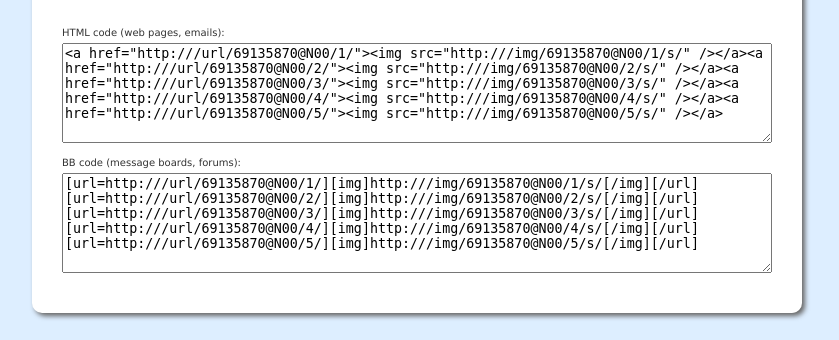
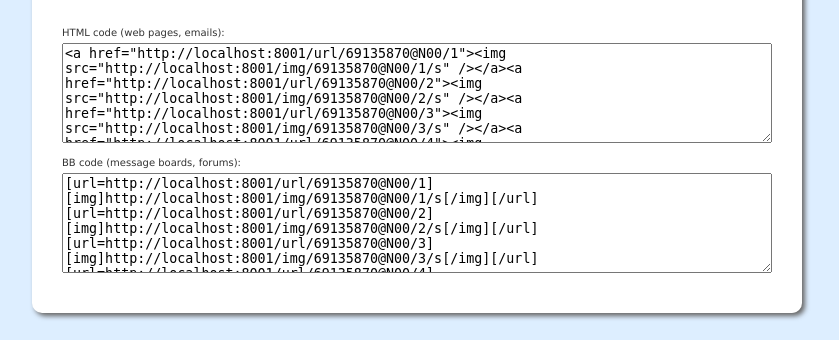
Before and after one commit to mendhak/flickrsignature, a Django app: template templates/index.html in a window 1280 px wide. Shown: the part 301-641 px from the top of the page, without its empty margins (223-1062 px from the left). Run offline with Django 3.2, Linux system fonts and the light colour scheme; the template is opened without the code that fills it, so the values that code supplies are empty; some libraries are stand-ins or nearby versions.

Commit message:
Further JS cleanup

```diff
--- a/templates/index.html
+++ b/templates/index.html
@@ -191,7 +191,10 @@
 
 				//Cleanup, replace //" and //[
 				htmlCode = htmlCode.replace(/\/\/"/g, '"');
+				htmlCode = htmlCode.replace(/\/"/g, '"');
 				bbCode = bbCode.replace(/\/\/\[/g, "[");
+				bbCode = bbCode.replace(/\/\[/g, "[");
+				bbCode = bbCode.replace(/\/\]/g, "]");
 
 				$('#htmlcode').val(htmlCode);
 				$('#bbcode').val(bbCode);
@@ -211,7 +214,7 @@
 				<p>Use this page to create a Flickr signature to use on forums, message boards, web pages and emails.  The photos will <strong>update automatically</strong> as you upload new photos or other photos become more popular.</p>
 
 				<p>My flickr photostream is at
-					<input type="text" id="username" value="http://www.flickr.com/photos/mendhak" />
+					<input type="text" id="username" value="http://www.flickr.com/photos/mendhak/" />
 				</p>
 					Get the
 					<input type="text" id="latest" maxlength="2" value="5" />
@@ -240,10 +243,10 @@
 				</div>
 				<br />
 				<p class="tiny">HTML code (web pages, emails):
-					<textarea id="htmlcode"><a href="http://{{ domain }}/url/69135870@N00/1/"><img src="http://{{ domain }}/img/69135870@N00/1/s/" /></a><a href="http://{{ domain }}/url/69135870@N00/2/"><img src="http://{{ domain }}/img/69135870@N00/2/s/" /></a><a href="http://{{ domain }}/url/69135870@N00/3/"><img src="http://{{ domain }}/img/69135870@N00/3/s/" /></a><a href="http://{{ domain }}/url/69135870@N00/4/"><img src="http://{{ domain }}/img/69135870@N00/4/s/" /></a><a href="http://{{ domain }}/url/69135870@N00/5/"><img src="http://{{ domain }}/img/69135870@N00/5/s/" /></a></textarea>
+					<textarea id="htmlcode"><a href="http://localhost:8001/url/69135870@N00/1"><img src="http://localhost:8001/img/69135870@N00/1/s" /></a><a href="http://localhost:8001/url/69135870@N00/2"><img src="http://localhost:8001/img/69135870@N00/2/s" /></a><a href="http://localhost:8001/url/69135870@N00/3"><img src="http://localhost:8001/img/69135870@N00/3/s" /></a><a href="http://localhost:8001/url/69135870@N00/4"><img src="http://localhost:8001/img/69135870@N00/4/s" /></a><a href="http://localhost:8001/url/69135870@N00/5"><img src="http://localhost:8001/img/69135870@N00/5/s" /></a></textarea>
 				</p>
 				<p class="tiny">BB code (message boards, forums):
-					<textarea id="bbcode">[url=http://{{ domain }}/url/69135870@N00/1/][img]http://{{ domain }}/img/69135870@N00/1/s/[/img][/url][url=http://{{ domain }}/url/69135870@N00/2/][img]http://{{ domain }}/img/69135870@N00/2/s/[/img][/url][url=http://{{ domain }}/url/69135870@N00/3/][img]http://{{ domain }}/img/69135870@N00/3/s/[/img][/url][url=http://{{ domain }}/url/69135870@N00/4/][img]http://{{ domain }}/img/69135870@N00/4/s/[/img][/url][url=http://{{ domain }}/url/69135870@N00/5/][img]http://{{ domain }}/img/69135870@N00/5/s/[/img][/url]</textarea>
+					<textarea id="bbcode">[url=http://localhost:8001/url/69135870@N00/1][img]http://localhost:8001/img/69135870@N00/1/s[/img][/url][url=http://localhost:8001/url/69135870@N00/2][img]http://localhost:8001/img/69135870@N00/2/s[/img][/url][url=http://localhost:8001/url/69135870@N00/3][img]http://localhost:8001/img/69135870@N00/3/s[/img][/url][url=http://localhost:8001/url/69135870@N00/4][img]http://localhost:8001/img/69135870@N00/4/s[/img][/url][url=http://localhost:8001/url/69135870@N00/5][img]http://localhost:8001/img/69135870@N00/5/s[/img][/url]</textarea>
 				</p>
 				<br />
 
```
